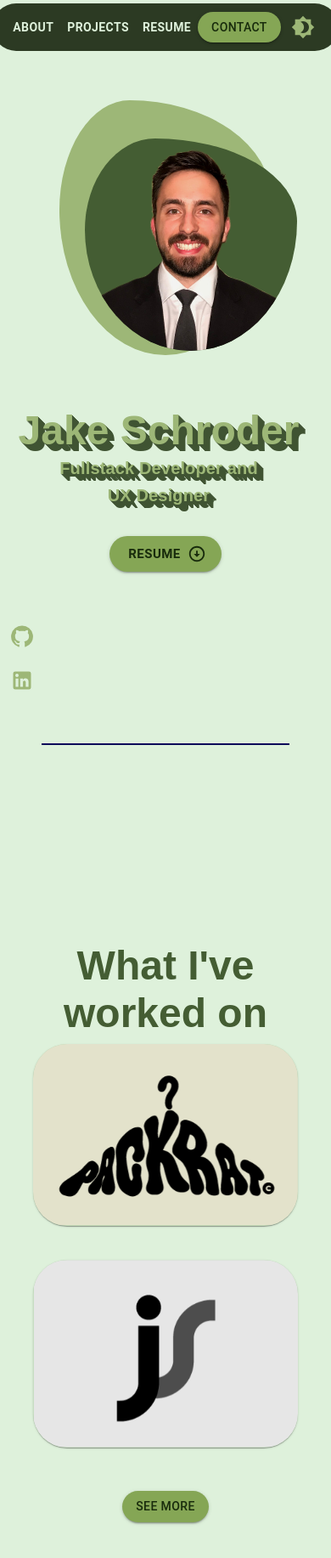
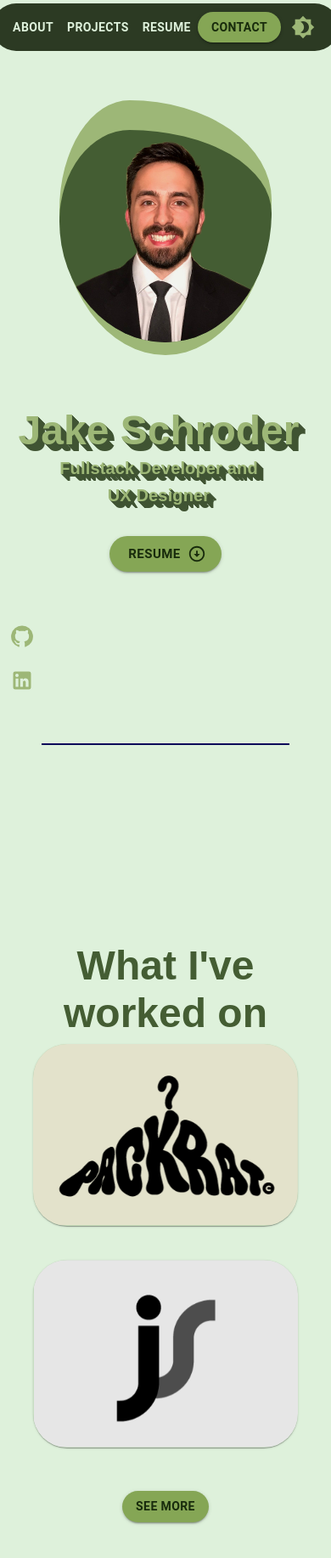
Before and after one commit to JakeSchroder/portfolio-jake, a React (Create React App) app: page / in a window 390 px wide. Shown: the top 1834 px of the page at 85% size. Built offline with nearby package versions, Linux system fonts and the light colour scheme.

Commit message:
Adjust mobile view

```diff
--- a/src/components/MessageForm.js
+++ b/src/components/MessageForm.js
@@ -51,7 +51,7 @@ export default function MessageForm() {
         onClick={handleClickOpen}
         sx={{ borderRadius: 28 }}
       >
-        Contact
+        <b>Contact</b>
       </Button>
       <Dialog open={open} onClose={handleClose} maxWidth="md">
         <DialogTitle>Send me a message!</DialogTitle>
--- a/src/components/ProfilePic.js
+++ b/src/components/ProfilePic.js
@@ -47,8 +47,8 @@ export default function ProfilePic({ theme, isMobile }) {
           justifyContent="center"
           alignItems="center"
           {...smallCircleSize}
-          left={30}
-          top={20}
+          left={isMobile ? 0 : 30}
+          top={isMobile ? 10 : 20}
           sx={{
             overflow: "hidden",
             backgroundColor: theme.palette.primary.contrastText,
--- a/src/components/ProjectCard.js
+++ b/src/components/ProjectCard.js
@@ -11,7 +11,11 @@ import {
 import LanguageIcon from "@mui/icons-material/Language";
 import GitHubIcon from "@mui/icons-material/GitHub";
 
-export default function ProjectCard({ name, gitPage, link, text, img }, index, isMobile) {
+export default function ProjectCard(
+  { name, gitPage, link, text, img },
+  index,
+  isMobile
+) {
   const scaleDownCenter = keyframes`
     0%{
       transform:scale(1)
@@ -20,7 +24,7 @@ export default function ProjectCard({ name, gitPage, link, text, img }, index, i
       transform:scale(.95)
     }`;
 
-  const sizeMultiplier = isMobile ? .80 : 1;
+  const sizeMultiplier = isMobile ? 0.8 : 1;
   return (
     <Grid key={index} paddingBottom={5}>
       <Card
@@ -35,8 +39,8 @@ export default function ProjectCard({ name, gitPage, link, text, img }, index, i
         <CardActionArea>
           <Box
             position="absolute"
-            width={400*sizeMultiplier}
-            height={290*sizeMultiplier}
+            width={400 * sizeMultiplier}
+            height={290 * sizeMultiplier}
             sx={{
               opacity: 0,
               "&:hover": { backgroundColor: "black", opacity: [0.9, 0.8, 0.7] },
--- a/src/containers/ProjectBody.js
+++ b/src/containers/ProjectBody.js
@@ -3,7 +3,7 @@ import { Grid, Typography, Button, Slide } from "@mui/material";
 import ProjectCardComponent from "../components/ProjectCard";
 import { useInView } from "react-intersection-observer";
 
-export default function ProjectBody({isMobile}) {
+export default function ProjectBody({ isMobile }) {
   const projectData = [
     {
       name: "Packrat",
@@ -82,7 +82,7 @@ export default function ProjectBody({isMobile}) {
             target="_blank"
             sx={{ borderRadius: 28 }}
           >
-            See more
+            <b>See more</b>
           </Button>
         </Grid>
       </Grid>
```
